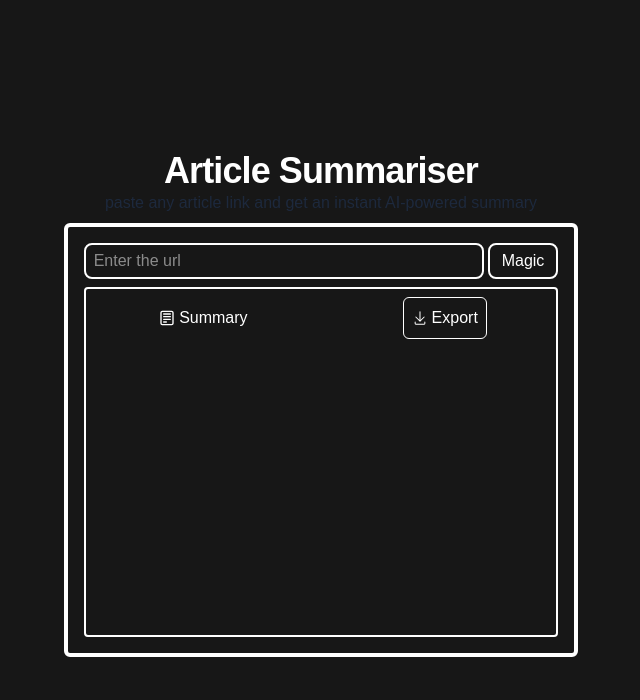
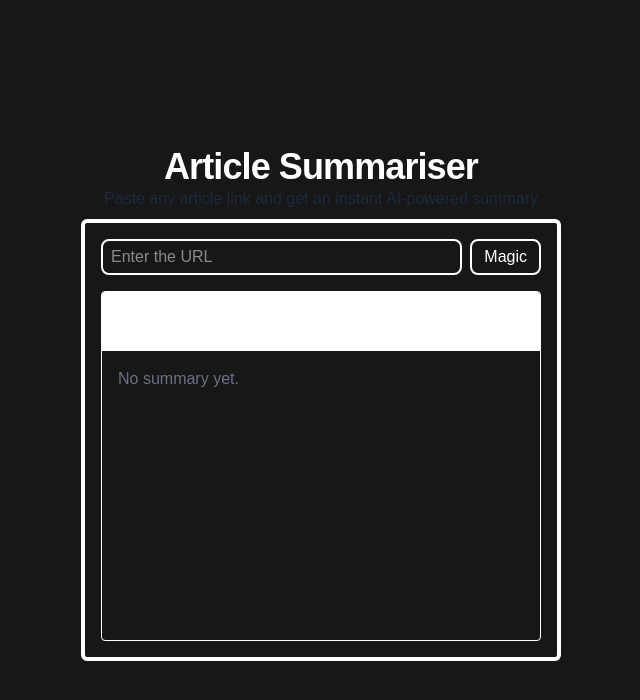
Before and after one commit to ashusevim/article-summarizer, a Next.js app: page / in a window 1280 px wide. Shown: the top 700 px of the page, without its empty margins (319-959 px from the left). Built offline with nearby package versions, Linux system fonts and the light colour scheme.

Commit message:
feat: add markdown-to-jsx dependency and enhance article summarization with improved text extraction from URLs and PDFs

```diff
--- a/package.json
+++ b/package.json
@@ -11,6 +11,7 @@
   "dependencies": {
     "@mistralai/mistralai": "^1.10.0",
     "cheerio": "^1.1.2",
+    "markdown-to-jsx": "^8.0.0",
     "next": "16.0.1",
     "pdf-parse": "^2.4.5",
     "postcss": "^8.5.6",
--- a/src/app/api/summarize/route.ts
+++ b/src/app/api/summarize/route.ts
@@ -1,23 +1,41 @@
 import { NextResponse } from "next/server"
 import { Mistral } from "@mistralai/mistralai";
 import { load } from "cheerio";
-const pdf = require('pdf-parse');
+import { PDFParse } from "pdf-parse"
 
 const apiKey = process.env.MISTRAL_API_KEY
 const client = new Mistral({ apiKey: apiKey })
 
 async function getTextFromURL(url: string) {
     try {
-        const response = await fetch(url)
+        const response = await fetch(url);
         if (!response.ok) {
-            throw new Error(`Failed to fetch url: ${response.statusText}`)
+            throw new Error(`Failed to fetch URL: ${response.statusText}`);
         }
-        const html = response.text()
-        const $ = load(await html)
-        return response.json()
+        const html = await response.text();
+        const $ = load(html);
+
+        // Try to get text from the <article> tag first
+        let mainText = $('article').text();
+
+        // If <article> is empty, try <main>
+        if (!mainText) {
+            mainText = $('main').text();
+        }
+
+        // As a fallback, get all <p> tags if the others fail
+        if (!mainText) {
+            mainText = $('p')
+                .map((i, el) => $(el).text())
+                .get()
+                .join('\n');
+        }
+
+        // Clean up whitespace
+        return mainText.replace(/\s\s+/g, ' ').trim();
     } catch (error) {
-        console.log("Error scraping url: ", error)
-        throw new Error('Could not scrap from the provided url.')
+        console.error('Error scraping URL:', error);
+        throw new Error('Could not scrape text from the provided URL.');
     }
 }
 
@@ -28,8 +46,11 @@ async function getTextFromPDF(file: File) {
         const buffer = Buffer.from(arrayBuffer)
 
         //parse the pdf
-        const data = await pdf(file)
-        return data.text
+        const parse = new PDFParse({ url: file.name });
+        const result = parse.getText()
+
+        return (await result).text
+
     } catch (error) {
         console.log("Error parsing pdf: ", error)
         throw new Error('Could not parse data from the provided pdf')
@@ -79,7 +100,7 @@ export async function POST(request: Request) {
         `
 
         const chatResponse = await client.chat.complete({
-            model: 'mistral-small-latest',
+            model: 'mistral-tiny-latest',
             messages: [{ role: 'user', content: prompt }]
         })
 
--- a/src/app/page.tsx
+++ b/src/app/page.tsx
@@ -1,9 +1,12 @@
 "use client"
-import { FormEvent } from "react";
+import { FormEvent, useState } from "react";
 import { CgNotes } from "react-icons/cg";
 import { GoDownload } from "react-icons/go";
+import Markdown from 'markdown-to-jsx';
 
 export default function Home() {
+
+    const [summary, setSummary] = useState<string>("");
 
     const handleMagic = async (e: FormEvent<HTMLFormElement>) => {
         e.preventDefault();
@@ -25,45 +28,81 @@ export default function Home() {
                 body: JSON.stringify({ url: article })
             })
 
-            if(!response.ok){
+            if (!response.ok) {
                 throw new Error(`HTTP error! status: ${response.status}`)
             }
 
             const summarizedText = await response.json()
-            console.log(summarizedText)
+            setSummary(summarizedText.summary)
         } catch (error) {
             console.log('Error:', error)
         }
     }
 
+    function handleExport(event: FormEvent<HTMLButtonElement>): void {
+        throw new Error("Function not implemented.");
+    }
+
     return (
         <>
             <div className="w-full h-screen flex justify-center items-center flex-col">
-                <div className="p-2">
-                    <h1 className="text-4xl text-center tracking-tight font-bold">Article Summariser</h1>
-                    <p className="text-slate-800">paste any article link and get an instant AI-powered summary</p>
+                <div className="p-2 text-center">
+                    <h1 className="text-4xl tracking-tight font-bold">Article Summariser</h1>
+                    <p className="text-slate-800">
+                        Paste any article link and get an instant AI-powered summary
+                    </p>
                 </div>
-                <div className="border-4 p-4 rounded-md">
-                    <div>
-                        <form method="post" className="space-x-1 space-y-2" onSubmit={handleMagic}>
-                            <input type="url" name="url" id="" className="border-2 rounded-lg px-2 py-1 w-100" placeholder="Enter the url" />
-                            <button className="hover:bg-black hover:text-white border-2 rounded-lg px-3 py-1 cursor-pointer" type="submit" id="submit-magic">Magic</button>
-                        </form>
-                    </div>
-                    <div className="w-full h-[350px] border-2 rounded-sm">
-                        <div className="flex justify-around mt-2 space-x-3">
-                            <div className="flex justify-center items-center p-1 space-x-1">
+
+                <div className="border-4 p-4 rounded-md min-w-120">
+                    <form
+                        method="post"
+                        className="flex space-x-2 mb-4"
+                        onSubmit={handleMagic}
+                    >
+                        <input
+                            type="url"
+                            name="url"
+                            className="border-2 rounded-lg px-2 py-1 w-full"
+                            placeholder="Enter the URL"
+                        />
+                        <button
+                            className="hover:bg-black hover:text-white border-2 rounded-lg px-3 py-1 cursor-pointer"
+                            type="submit"
+                        >
+                            Magic
+                        </button>
+                    </form>
+
+                    <div className="h-[350px] border rounded-sm relative overflow-scroll">
+                        {/* Toolbar */}
+                        <div className="flex items-center justify-evenly space-x-10 p-2 sticky top-0 border-b bg-white z-20">
+                            <div className="flex items-center space-x-1">
                                 <CgNotes />
-                                <h2>Summary</h2>
+                                <h2 className="font-medium">Summary</h2>
                             </div>
-                            <div className="flex justify-center items-center cursor-pointer space-x-1 border p-2 rounded-md hover:bg-black hover:text-white">
-                                <GoDownload className="cursor-pointer" />
-                                <button type="submit" id="export" className="cursor-pointer">Export</button>
-                            </div>
+                            <button
+                                onClick={handleExport}
+                                type="button"
+                                className="flex items-center space-x-1 border p-2 rounded-md hover:bg-black hover:text-white transition"
+                            >
+                                <GoDownload />
+                                <span>Export</span>
+                            </button>
+                        </div>
+
+                        <div className="p-4">
+                            {summary ? (
+                                <Markdown className="prose prose-lg dark:prose-invert max-w-100">
+                                    {summary}
+                                </Markdown>
+                            ) : (
+                                <p className="text-gray-500">No summary yet.</p>
+                            )}
                         </div>
                     </div>
                 </div>
             </div>
+
         </>
     );
 }
```
Also changed, not shown: 1 other file (tests, documents, lock files or other folders).
